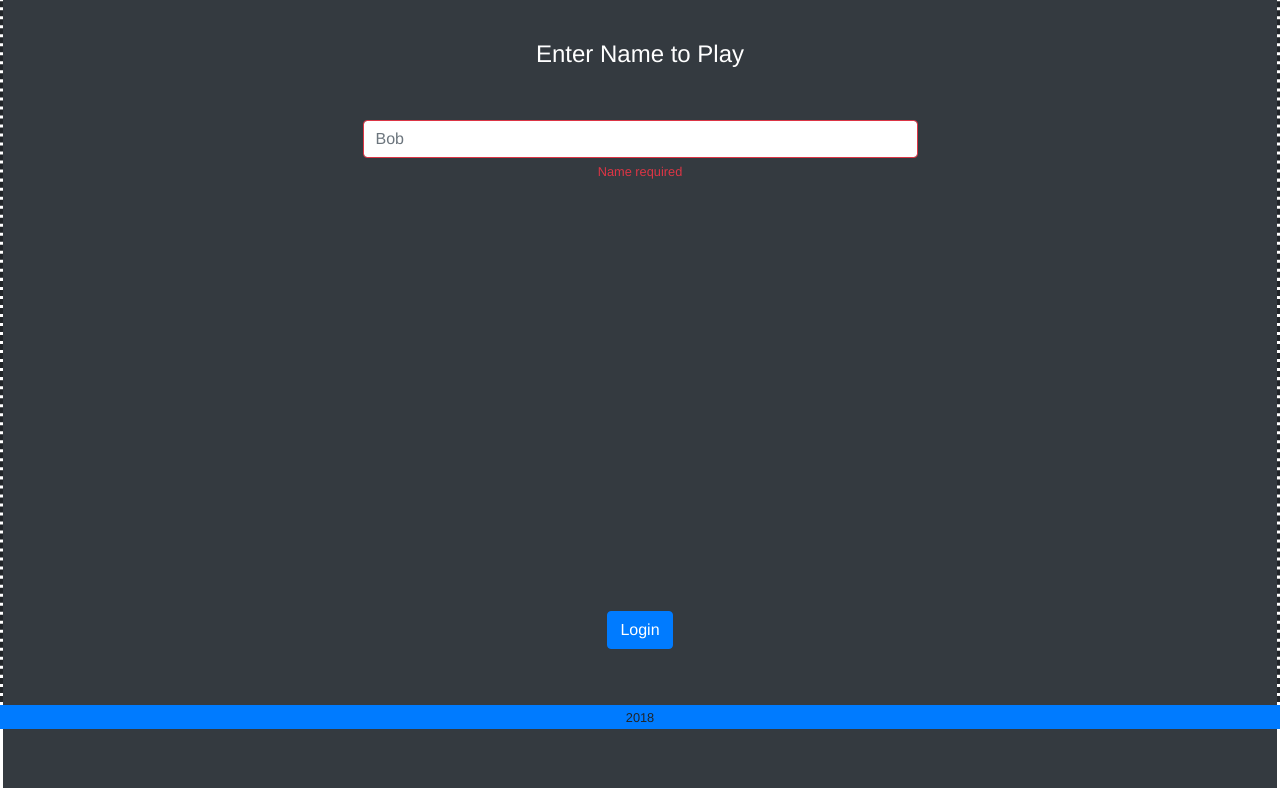
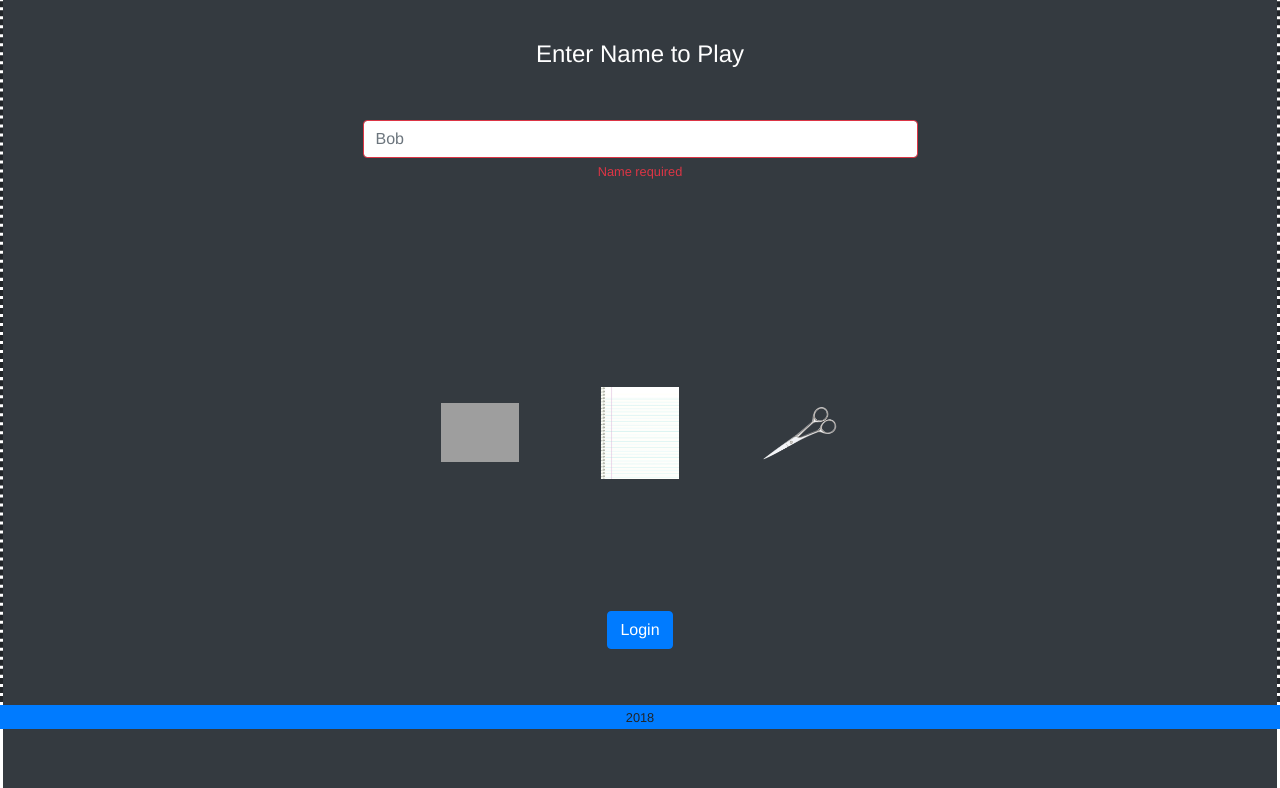
Before and after one commit to t-d-o-g/2p5, a website: page index.html in a window 1280 px wide. Shown: the part 71-859 px from the top of the page. Drawn offline with nearby package versions, Linux system fonts and the light colour scheme; no server answers; grey boxes are pictures that could not be loaded.

Commit message:
Add rock paper scissors images

```diff
--- a/assets/js/app.js
+++ b/assets/js/app.js
@@ -70,7 +70,6 @@ window.onload = function() {
 
     // Update opponent list in real time with user collection snapshot
     fs.collection('users').onSnapshot(function (snapshot) {
-        console.log('Received doc snapshot: ', snapshot);
         listOpponents();
     }, function(err) {
         console.log('Encountered error ', err);
--- a/assets/scss/main.scss
+++ b/assets/scss/main.scss
@@ -59,6 +59,25 @@ input:focus {
     display: none;
 }
 
+#rps {
+    margin: 15%;
+}
+
+#img-rock {
+    width: 10%;
+    margin: 5%;
+}
+
+#img-paper {
+    width: 10%;
+    margin: 5%;
+}
+
+#img-scissors {
+    width: 10%;
+    margin: 5%;
+}
+
 // Small devices (landscape phones, 300px and up)
 @media (min-width: 300px) {
 }
--- a/index.html
+++ b/index.html
@@ -34,6 +34,11 @@
                             </div>
                             <div id="opponents">
                             </div>
+                            <div id="rps">
+                                <img id="img-rock" src="assets/images/rock.png" alt="rock image">
+                                <img id="img-paper" src="assets/images/paper.gif" alt="paper image">
+                                <img id="img-scissors" src="assets/images/scissors.png" alt="scissors image">
+                            </div>
                         </div>
                         <button type="submit" class="btn btn-primary" id="submit-btn">Login</button>
                     </div>
```
Also changed, not shown: assets/css/main.css, assets/images/paper.gif (added), assets/images/scissors.png (added), 1 other file.
